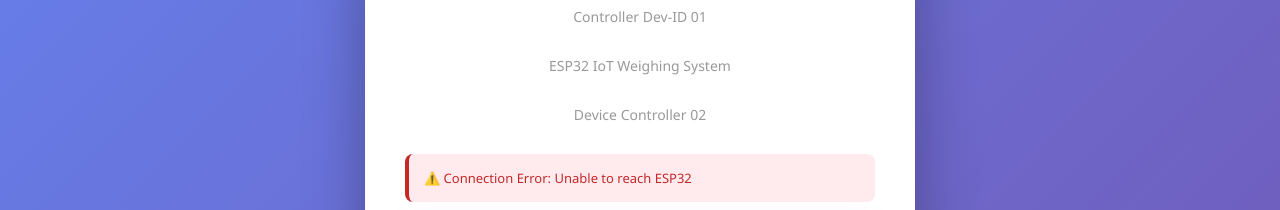
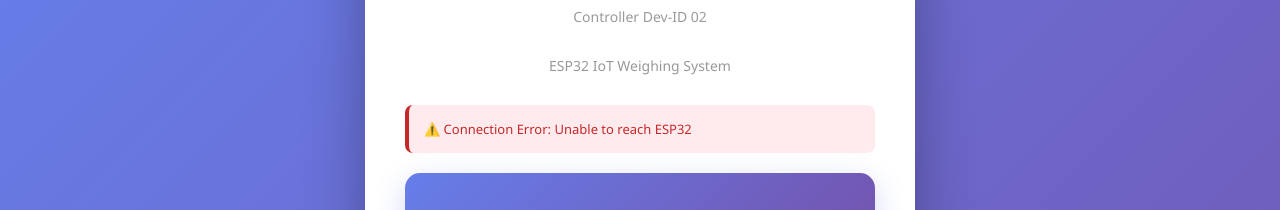
Before and after one commit to bytebleed2025-star/A12E_ESP32, a plain HTML site: page data/index.html in a window 1280 px wide. Shown: the part 106-316 px from the top of the page. Drawn offline with Linux system fonts and the light colour scheme; no server answers.

Commit message:
update index html

```diff
--- a/data/index.html
+++ b/data/index.html
@@ -355,9 +355,8 @@
 <body>
   <div class="container">
     <h1>⚖️ TIMBANGAN A12E</h1>
-    <div class="subtitle">Controller Dev-ID 01</div>
+    <div class="subtitle">Controller Dev-ID 02</div>
     <div class="subtitle">ESP32 IoT Weighing System</div>
-    <div class="subtitle">Device Controller 02</div>
     <div id="errorBox" class="error" style="display: none;"></div>
     <div class="weight-display">
       <div class="weight-label">Timbangan Terukur</div>
```
